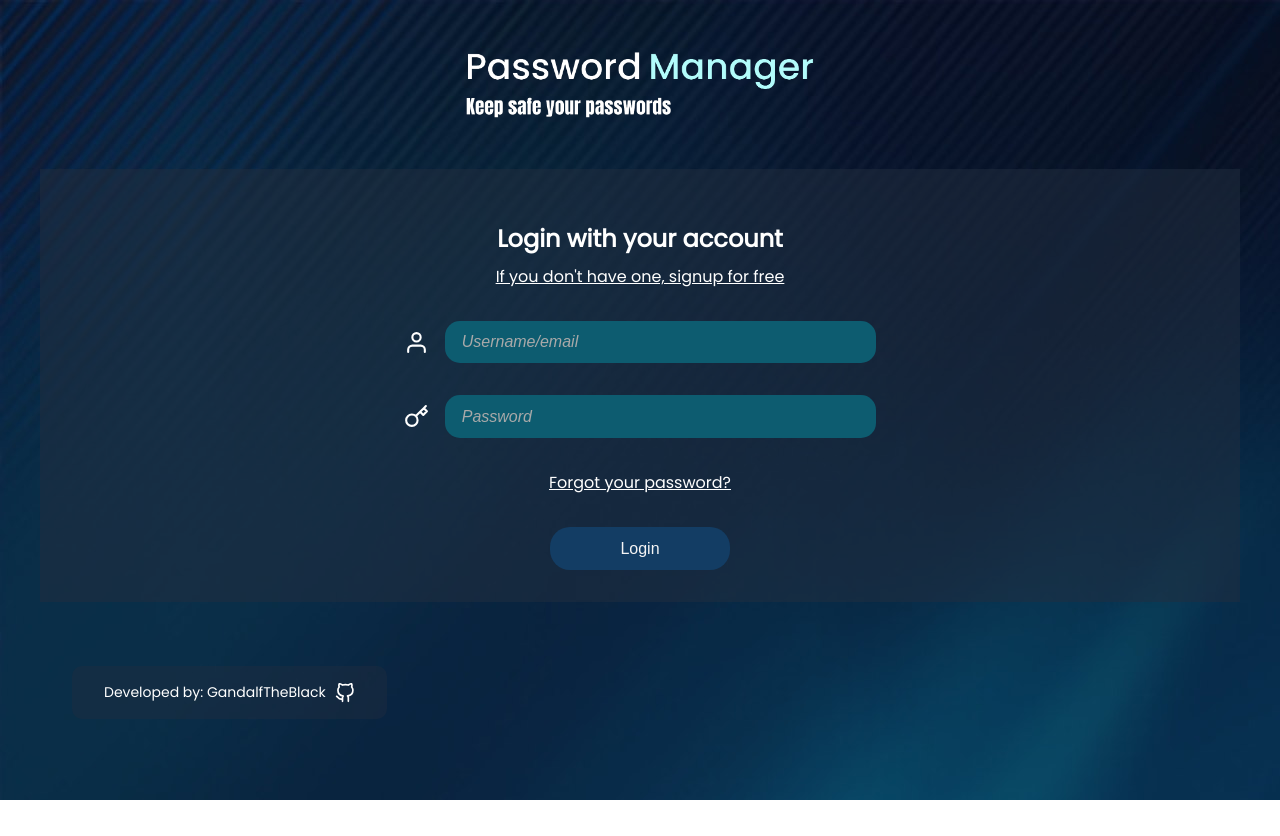
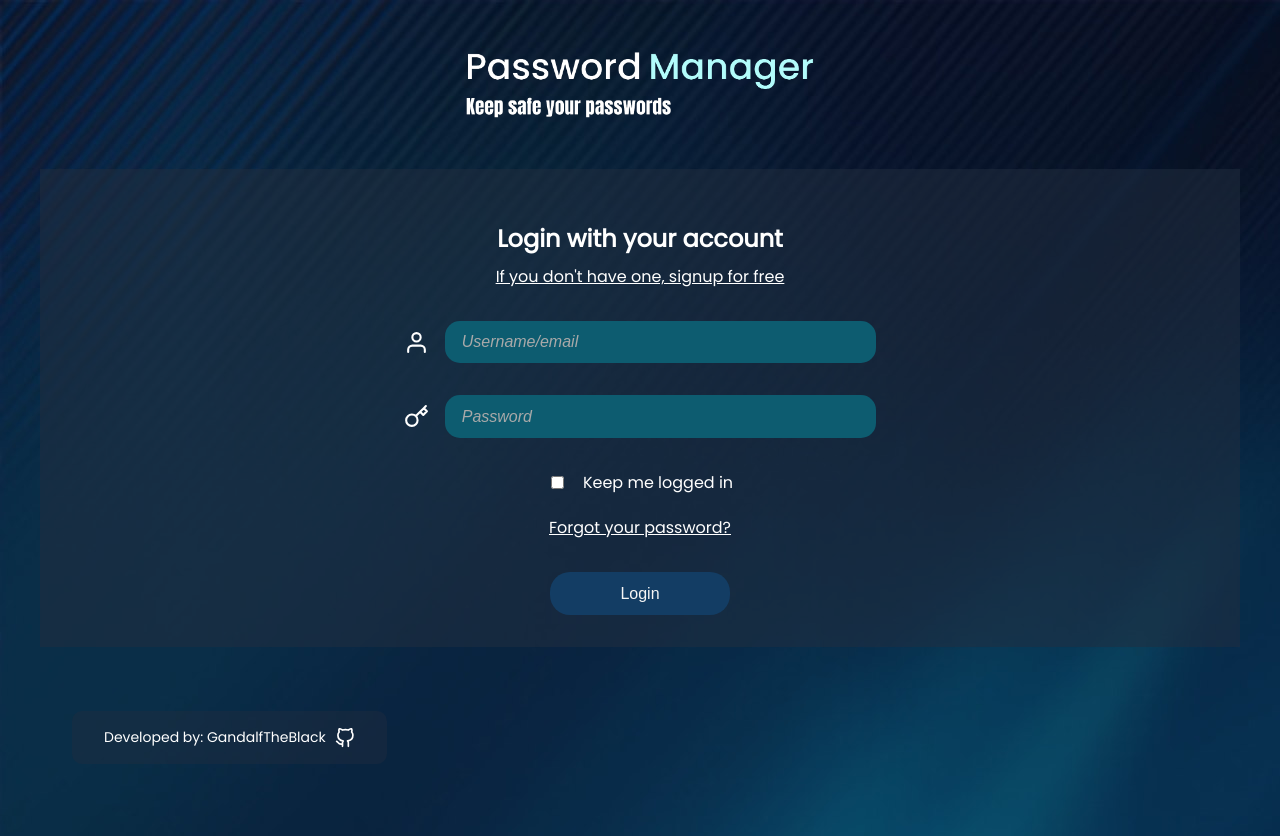
Before and after one commit to GandalfTheBlack16/password-manager, a React (Vite) app: page /login in a window 1280 px wide. Before the commit the page ends 800 px from the top, so only its background shows below. Built offline with nearby package versions, Linux system fonts and the light colour scheme; no server answers.

Commit message:
Added checkbox for keep session logged in

```diff
--- a/src/components/login/Login.css
+++ b/src/components/login/Login.css
@@ -34,6 +34,18 @@
 
 .login_form input.invalid {
     border: 2px solid #d10f0fc9;
+}
+
+.login-options {
+    display: flex;
+    flex-direction: column;
+    width: 100%;
+    align-items: center;
+    gap: 20px;
+}
+
+.login-options input[type="checkbox"] {
+    width: unset;
 }
 
 button {
--- a/src/components/login/Login.tsx
+++ b/src/components/login/Login.tsx
@@ -14,6 +14,7 @@ export default function Login({ signUp = false }: LoginProps) {
         email,
         password,
         confirmPassword,
+        keepLoggedIn,
         invalidUser,
         invalidEmail,
         invalidPassword,
@@ -22,6 +23,7 @@ export default function Login({ signUp = false }: LoginProps) {
         onEmailChange,
         onPasswordChange,
         onConfirmPasswordChange,
+        onKeepLoggedInChange,
         handleLogin,
         handleSignup
     } = useLogin()
@@ -102,7 +104,18 @@ export default function Login({ signUp = false }: LoginProps) {
                 </label>
             }
             {
-                !signUp && <Link to='/restore-password'>Forgot your password?</Link>
+                !signUp &&
+                <div className="login-options">
+                    <label>
+                        <input
+                            type="checkbox"
+                            checked={keepLoggedIn}
+                            onChange={onKeepLoggedInChange}
+                        />
+                        Keep me logged in
+                    </label>
+                    <Link to='/restore-password'>Forgot your password?</Link>
+                </div>
             }
             <button
                 disabled={invalidUser || invalidPassword}
--- a/src/hooks/useLogin.ts
+++ b/src/hooks/useLogin.ts
@@ -15,6 +15,7 @@ export function useLogin() {
     const [email, setEmail] = useState<string>('')
     const [password, setPassword] = useState<string>('')
     const [confirmPassword, setConfirmPassword] = useState<string>('')
+    const [keepLoggedIn, setKeepLoggedIn] = useState<boolean>(false)
     const [invalidUser, setInvalidUser] = useState<boolean>(false)
     const [invalidEmail, setInvalidEmail] = useState<boolean>(false)
     const [invalidPassword, setInvalidPassword] = useState<boolean>(false)
@@ -60,6 +61,10 @@ export function useLogin() {
         })
     }
 
+    const onKeepLoggedInChange = () => {
+        setKeepLoggedIn((value) => !value)
+    }
+
     const validEmail = (email: string) => {
         if(!/^\S+@\S+\.\S+$/.test(email)) {
             setInvalidEmail(true)
@@ -103,7 +108,7 @@ export function useLogin() {
             setError('Password should have 6 characters at least')
             return
         }
-        loginRequest({ username, password })
+        loginRequest({ username, password, keepLoggedIn })
             .then((data) => {
                 const { accessToken, userInfo } = data
                 login(accessToken, userInfo.id, userInfo.username, userInfo.email)
@@ -158,6 +163,7 @@ export function useLogin() {
         email,
         password,
         confirmPassword,
+        keepLoggedIn,
         invalidUser,
         invalidEmail,
         invalidPassword,
@@ -166,6 +172,7 @@ export function useLogin() {
         onEmailChange,
         onPasswordChange,
         onConfirmPasswordChange,
+        onKeepLoggedInChange,
         handleLogin,
         handleSignup
     }
--- a/src/services/LoginService.ts
+++ b/src/services/LoginService.ts
@@ -6,11 +6,12 @@ const logginWithEmail = (value: string) => {
     return /^\S+@\S+\.\S+$/.test(value)
 }
 
-const loginRequest = async ({ username, password }: LoginServiceProps): Promise<LoginServiceData> => {
+const loginRequest = async ({ username, password, keepLoggedIn }: LoginServiceProps): Promise<LoginServiceData> => {
     const uri = BASE_URI + '/login'
     const payload = {
         ...(logginWithEmail(username) ? { email: username }: { username }),
-        password
+        password,
+        keepLoggedIn
     }
 
     const response = await fetch(uri, {
--- a/src/types.d.ts
+++ b/src/types.d.ts
@@ -1,6 +1,7 @@
 export interface LoginServiceProps {
     username: string
     password: string
+    keepLoggedIn: boolean
 }
 
 export interface SignupServiceProps {
```
